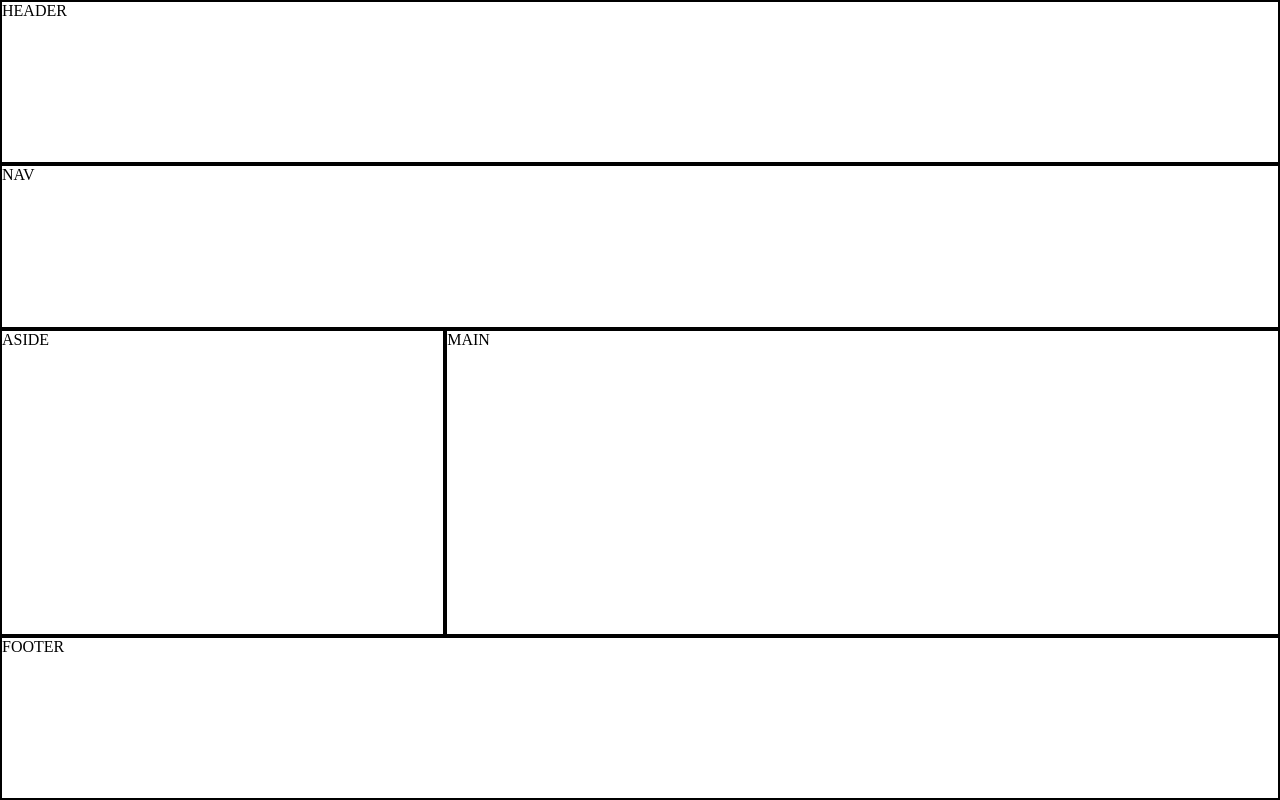
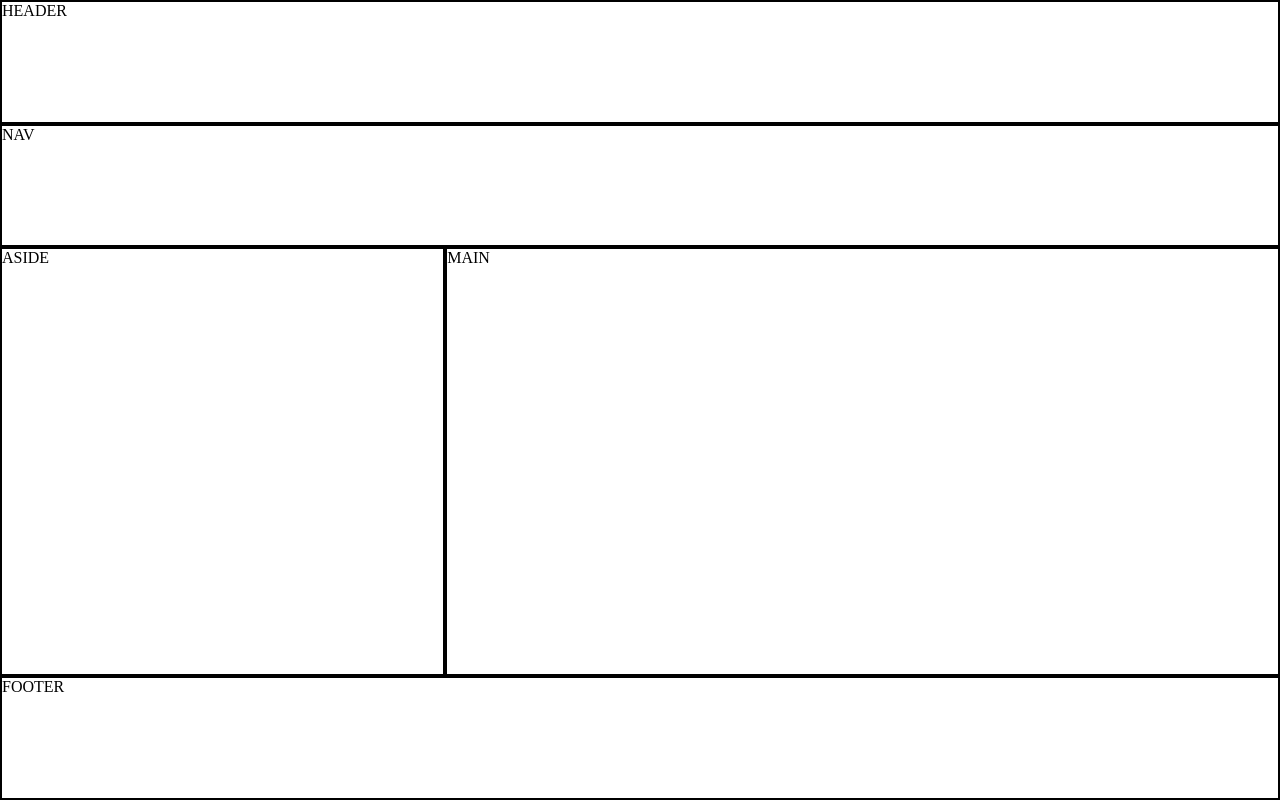
Before and after one commit to FXVIZFF2/Page_Igreja, a plain HTML site: page index.html in a window 1280 px wide. Drawn offline with Linux system fonts and the light colour scheme.

Commit message:
ajuste de tamanhos

```diff
--- a/src/css/style.css
+++ b/src/css/style.css
@@ -10,27 +10,27 @@
     "nav nav nav"
     "aside main main"
     "aside main main"
+    "aside main main"
+    "aside main main"
     "footer footer footer";
     grid-template-columns: 200px, minmax(100px, 1fr), 200px;
 
 }
+header, nav, aside, main, footer{
+    border: 2px solid black;
+}
 header{
     grid-area: header;
-    border: 2px solid black;
 }
 nav{
     grid-area: nav;
-    border: 2px solid black;
 }
 aside{
     grid-area: aside;
-    border: 2px solid black;
 }
 main{
     grid-area: main;
-    border: 2px solid black;
 }
 footer{
     grid-area: footer;
-    border: 2px solid black;
 }
```
